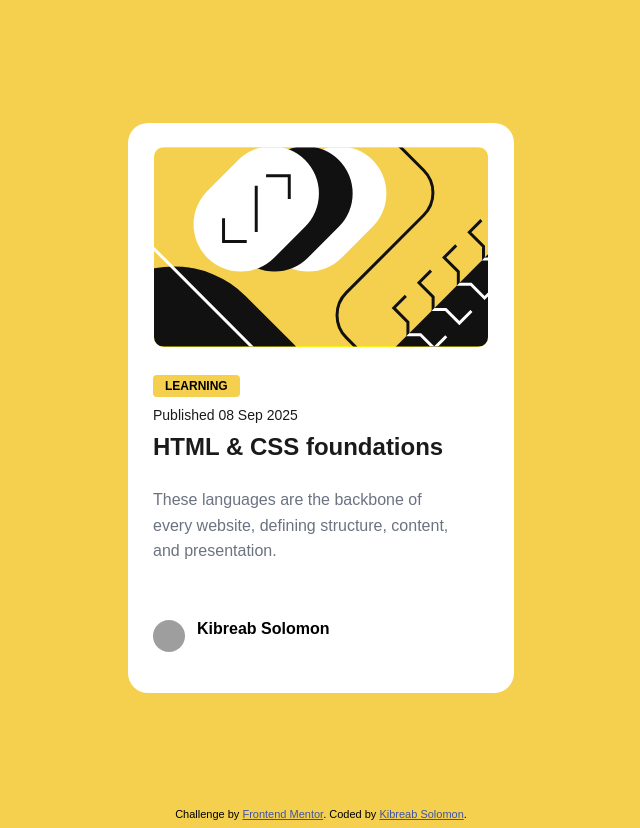
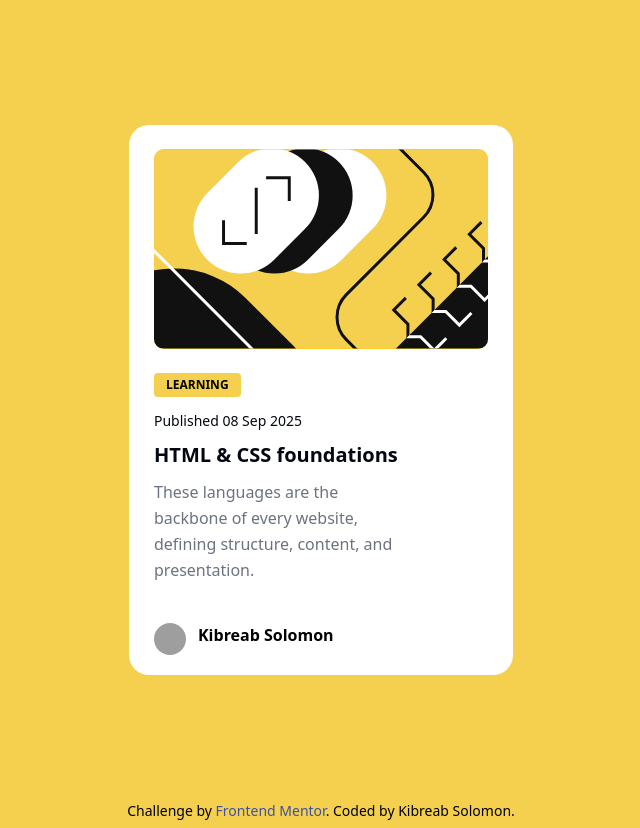
Before and after one commit to kbieman21/blogPreviewCardLab3.3, a plain HTML site: page index.html in a window 1280 px wide. Shown: the whole page, without its empty margins (319-959 px from the left). Drawn offline with nearby package versions, Linux system fonts and the light colour scheme; grey boxes are pictures that could not be loaded.

Commit message:
Initial commit for Lab3.3 Blog Preview Tailwind

```diff
--- a/index.html
+++ b/index.html
@@ -14,36 +14,32 @@
 
     <title>Frontend Mentor | Blog preview card</title>
     <link rel="stylesheet" href="style.css" />
-    <!-- Feel free to remove these styles or customise in your own stylesheet 👍 -->
-    <!-- <style>
-    .attribution { font-size: 11px; text-align: center; }
-    .attribution a { color: hsl(228, 45%, 44%); }
-  </style> -->
+   <script src="https://cdn.tailwindcss.com"></script>
   </head>
-  <body>
-    <main>
-      <article class="card">
+  <body class="bg-[#F4D04E]">
+    <main class="flex justify-center items-center h-screen">
+      <article class="h-[550px] w-[384px] bg-white rounded-[20px] flex flex-col items-center gap-6 m-4 px-[1px] py-6">
         <header>
           <img
-            class="blogImage"
+            class="w-full h-[200px] bg-yellow-400 rounded-[10px] cursor-pointer"
             src="./assets/images/illustration-article.svg"
             alt="QR-Code-Image"
           />
         </header>
-        <section class="card-content">
-          <div class="category">Learning</div>
-          <p class="publish-date">Published 08 Sep 2025</p>
-          <h2 class="card-title">HTML & CSS foundations</h2>
-          <p class="card-description">
+        <section class="w-[300px] flex flex-col text-left gap-[2px] self-start px-6">
+          <div class="inline-block bg-[#F4D04E] px-3 py-1 rounded text-xs font-semibold uppercase text-black w-fit">Learning</div>
+          <p class="text-sm text-gray-950 mt-3">Published 08 Sep 2025</p>
+          <h2 class="text-xl font-bold text-gray-950 my-2">HTML & CSS foundations</h2>
+          <p class="text-base font-normal text-gray-500 leading-relaxed">
             These languages are the backbone of every website, defining
             structure, content, and presentation.
           </p>
         </section>
-        <footer class="author">
+        <footer class="flex items-start mt-4 gap-3 self-start px-6 font-bold">
           <img
             src="./assets/images/kibreab.jpg"
             alt="userPicture"
-            class="author-pic"
+            class="w-8 h-8 rounded-full object-cover"
           />
           <span class="author-name">Kibreab Solomon</span>
         </footer>
@@ -52,9 +48,9 @@
       <!-- Feel free to remove these styles or customise in your own stylesheet 👍 -->
     </main>
 
-    <footer class="attribution">
+    <footer class="text-[14px] text-center">
       Challenge by
-      <a href="https://www.frontendmentor.io?ref=challenge" target="_blank"
+      <a href="https://www.frontendmentor.io?ref=challenge" class="text-[hsl(228,45%,44%)]" target="_blank"
         >Frontend Mentor</a
       >. Coded by <a href="#">Kibreab Solomon</a>.
     </footer>
--- a/style.css
+++ b/style.css
@@ -1,5 +1,5 @@
 
-body{
+/* body{
 
     background-color: #F4D04E;
     font-family: 'Outfit', sans-serif;
@@ -12,8 +12,9 @@ main{
     align-items: center;
     height: 100vh;
 
-}
-.card{ /* I tried to left margin the texts*/
+} */
+ /* I tried to left margin the texts*/
+/* .card{
     height: 522px;
     width: 384px;
     background-color: white;
@@ -50,11 +51,11 @@ main{
   text-transform: uppercase;
   color: black;
   width: fit-content;
-}
+} */
 
-.publish-date {
+/* .publish-date {
   font-size: 0.875rem;
-  color: #1A1A1A; /* gray-950 */
+  color: #1A1A1A;
   margin: 8px 0 0;
 
 }
@@ -62,14 +63,14 @@ main{
 .card-title {
   font-size: 1.5rem;
   font-weight: 700;
-  color: #1A1A1A; /* gray-950 */
+  color: #1A1A1A;
   margin: 8px 0;
 }
 
 .card-description {
   font-size: 1rem;
   font-weight: 400;
-  color: #6B7280; /* gray-500 */
+  color: #6B7280;
   line-height: 1.6;
 }
 
@@ -115,4 +116,4 @@ main{
 }
 .attribution a {
     color: hsl(228, 45%, 44%);
-}
+}  */
```
